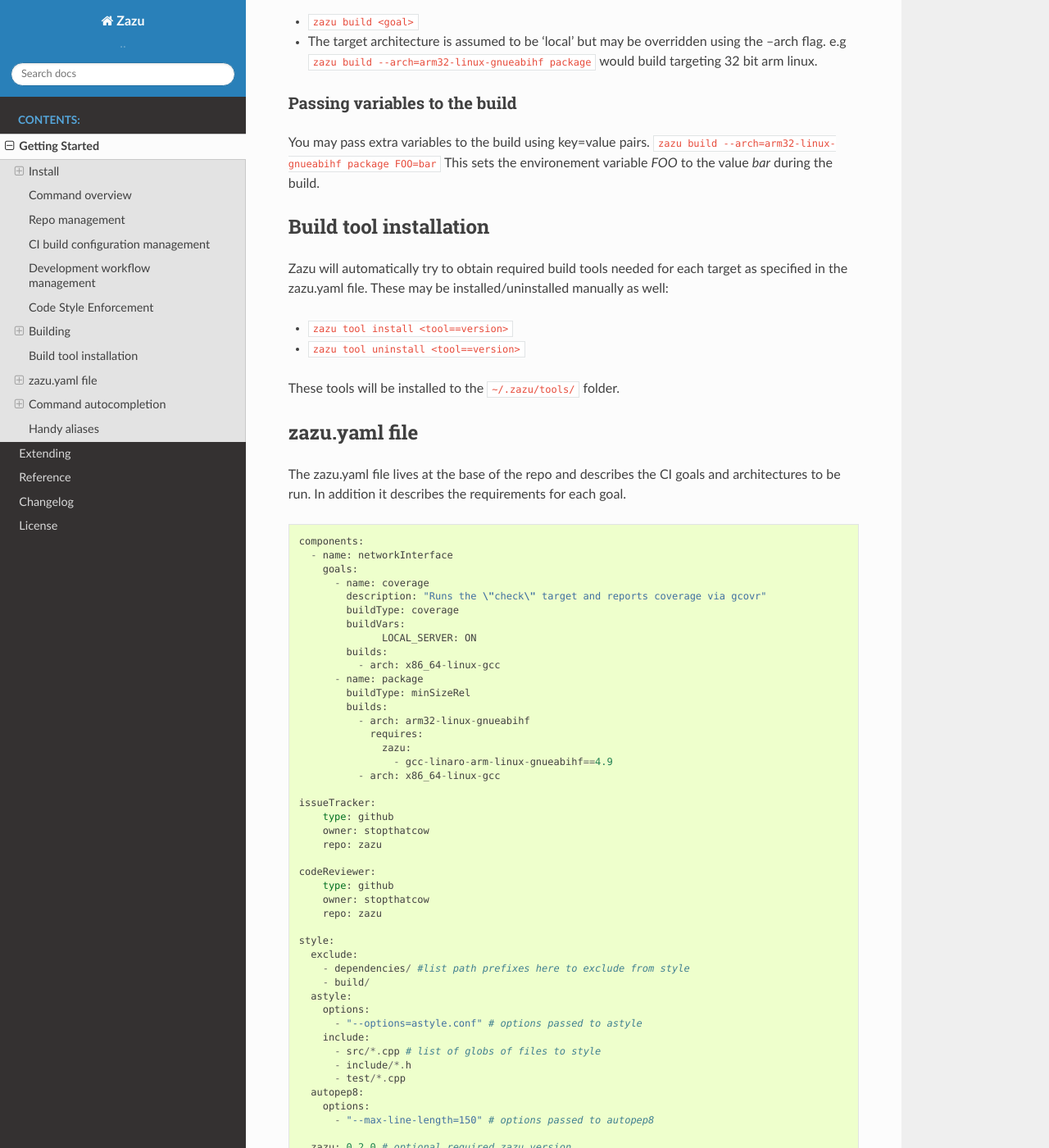
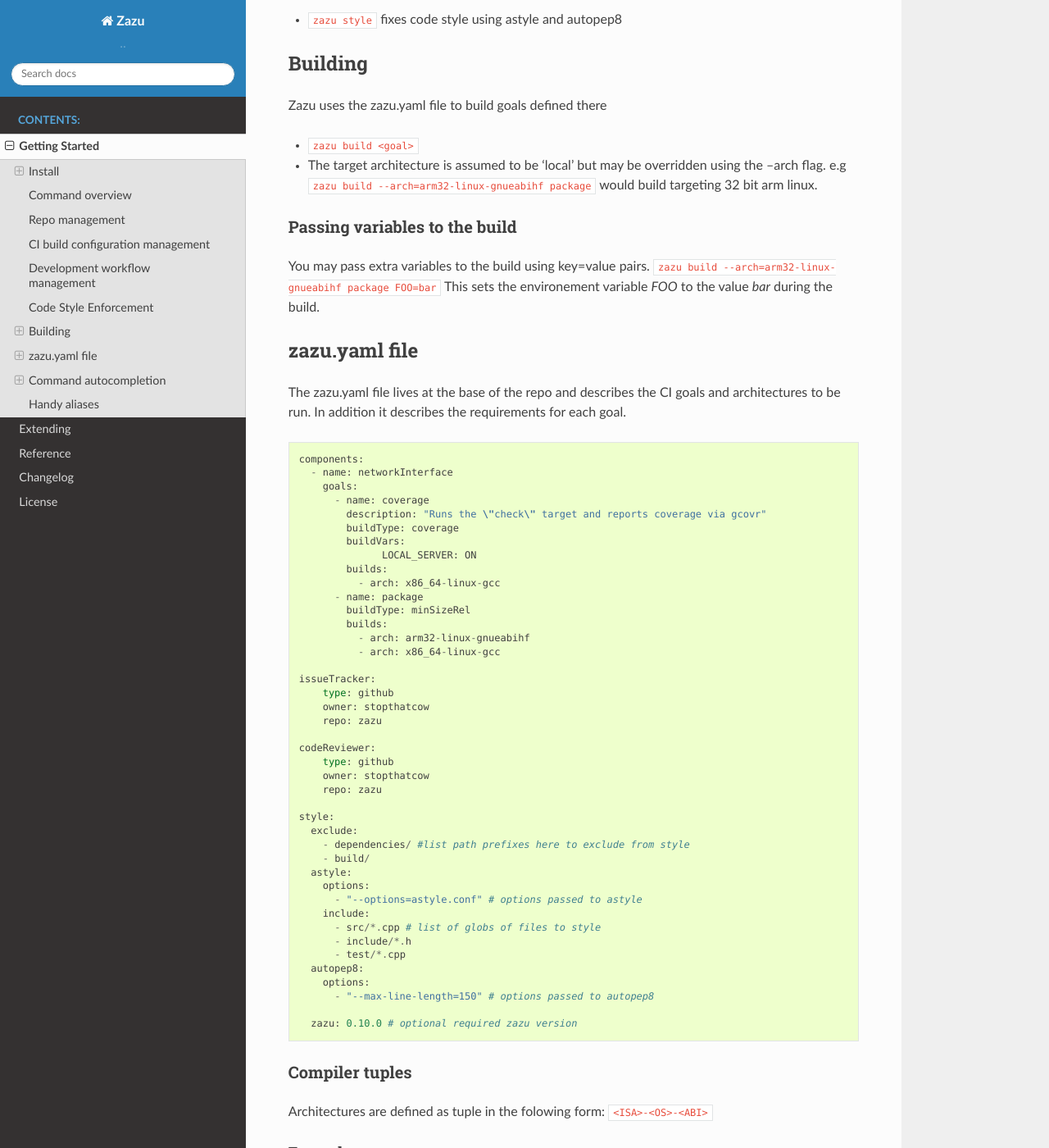
Before and after one commit to stopthatcow/zazu, a Sphinx documentation site: the page built from docs/introduction.rst, in a window 1280 px wide and 1400 px high, scrolled down 2338 px. Shown: the whole window at 82% size. Built offline with Sphinx 7.4.7 and the Read the Docs theme 2.0.0, drawn with Linux system fonts in a browser that asks for light colours; the version number is read from the project's files by our own code; some of the changed text lies outside the part shown.

Commit message:
Update docs
(feature/90_upgrade_deps)

```diff
--- a/README.rst
+++ b/README.rst
@@ -56,8 +56,8 @@
 
     sudo apt-get install python-dev libssl-dev libffi-dev
 
-All platforms
-~~~~~~~~~~~~~
+From PyPi
+~~~~~~~~~
 
 ::
 
@@ -67,15 +67,21 @@
 If you get an error about a package called "six" use the following
 command instead: ``sudo pip install --upgrade --ignore-installed zazu``
 
+From Source
+~~~~~~~~~~~
+
+::
+
+    git clone git@github.com:stopthatcow/zazu.git
+    cd zazu
+    sudo pip install .
+
 Command overview
 ----------------
 The following diagram shows the available subcommands of zazu.
 
 .. image:: https://g.gravizo.com/svg?digraph%20G%20{
       "zazu" -> "build"
-      "zazu" -> "tool"
-      "tool" -> "install"
-      "tool" -> "uninstall"
       "zazu" -> "style"
       "zazu" -> "repo"
       "repo" -> "setup"
@@ -150,18 +156,6 @@
 ``zazu build --arch=arm32-linux-gnueabihf package FOO=bar`` This sets
 the environement variable *FOO* to the value *bar* during the build.
 
-Build tool installation
------------------------
-
-Zazu will automatically try to obtain required build tools needed for
-each target as specified in the zazu.yaml file. These may be
-installed/uninstalled manually as well:
-
--  ``zazu tool install <tool==version>``
--  ``zazu tool uninstall <tool==version>``
-
-These tools will be installed to the ``~/.zazu/tools/`` folder.
-
 zazu.yaml file
 --------------
 
@@ -185,9 +179,6 @@
             buildType: minSizeRel
             builds:
               - arch: arm32-linux-gnueabihf
-                requires:
-                  zazu:
-                    - gcc-linaro-arm-linux-gnueabihf==4.9
               - arch: x86_64-linux-gcc
 
     issueTracker:
@@ -215,7 +206,7 @@
         options:
           - "--max-line-length=150" # options passed to autopep8
 
-      zazu: 0.2.0 # optional required zazu version
+      zazu: 0.10.0 # optional required zazu version
 
 Compiler tuples
 ~~~~~~~~~~~~~~~
--- a/docs/conf.py
+++ b/docs/conf.py
@@ -49,7 +49,7 @@
 
 # General information about the project.
 project = u'Zazu'
-copyright = u'2017, Nicholas Wiles'
+copyright = u'2018, Nicholas Wiles'
 author = u'Nicholas Wiles'
 
 # The version info for the project you're documenting, acts as replacement for
--- a/docs/zazu.rst
+++ b/docs/zazu.rst
@@ -9,7 +9,6 @@
     zazu.dev
     zazu.plugins
     zazu.repo
-    zazu.tool
 
 Submodules
 ----------
```
Also changed, not shown: docs/zazu.tool.rst (deleted, +0 -30 lines).
